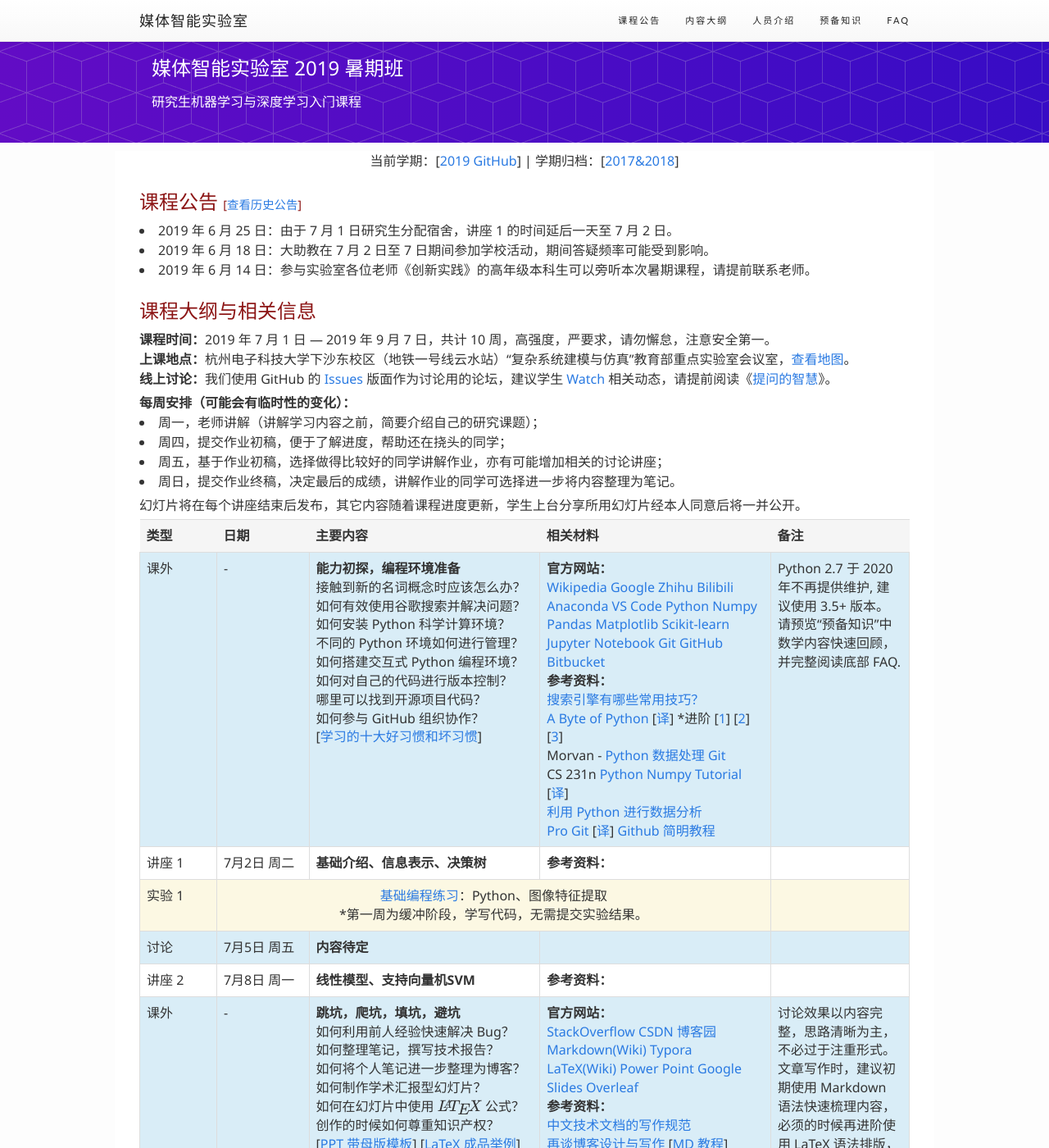
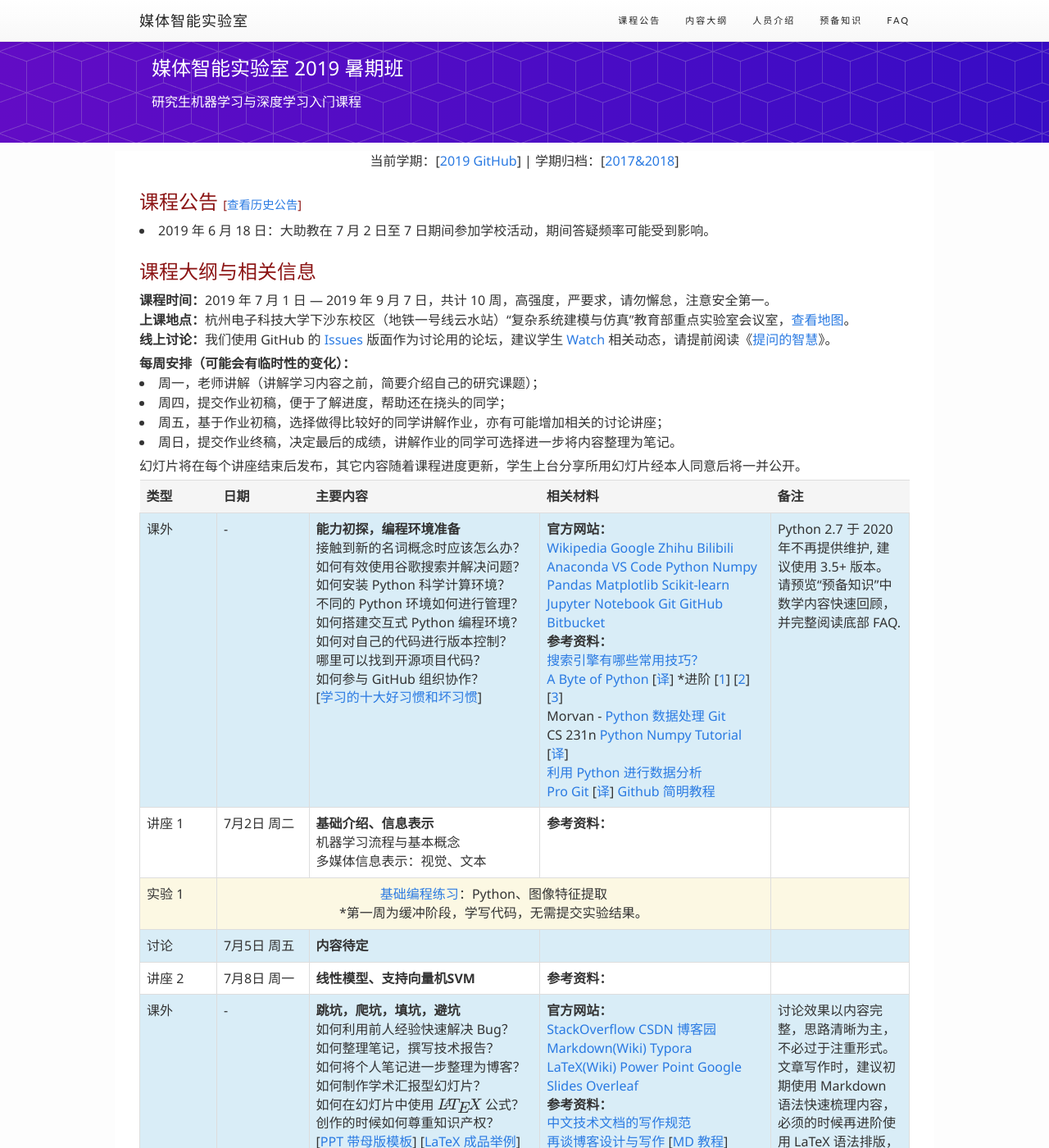
Before and after one commit to HDUMIL/summer-school, a Jekyll site: the page built from index.html, in a window 1280 px wide and 1400 px high. Shown: the whole window at 82% size. Built offline with Jekyll 4.4.1, drawn with Linux system fonts in a browser that asks for light colours; nearby versions of some CDN libraries; formulas are drawn with MathJax 3.

```diff
--- a/_includes/schedule.html
+++ b/_includes/schedule.html
@@ -74,8 +74,9 @@
             <td>讲座 1</td>
             <td>7月2日 周二</td>
             <td>
-                <b>基础介绍、信息表示、决策树</b><br>
-
+                <b>基础介绍、信息表示</b><br>
+                机器学习流程与基本概念<br>
+                多媒体信息表示：视觉、文本<br>
             </td>
             <td>
                 <b>参考资料：</b><br>
--- a/index.html
+++ b/index.html
@@ -10,9 +10,7 @@ layout: default
 <div id="announcement" class="module-header">课程公告
     <span style="font-size: 0.6em;">[<a href="./announcement">查看历史公告</a>]</span>
 </div>
-<li>2019 年 6 月 25 日：由于 7 月 1 日研究生分配宿舍，讲座 1 的时间延后一天至 7 月 2 日。</li>
 <li>2019 年 6 月 18 日：大助教在 7 月 2 日至 7 日期间参加学校活动，期间答疑频率可能受到影响。</li>
-<li>2019 年 6 月 14 日：参与实验室各位老师《创新实践》的高年级本科生可以旁听本次暑期课程，请提前联系老师。</li>
 
 {% include schedule.html %}
 
```
